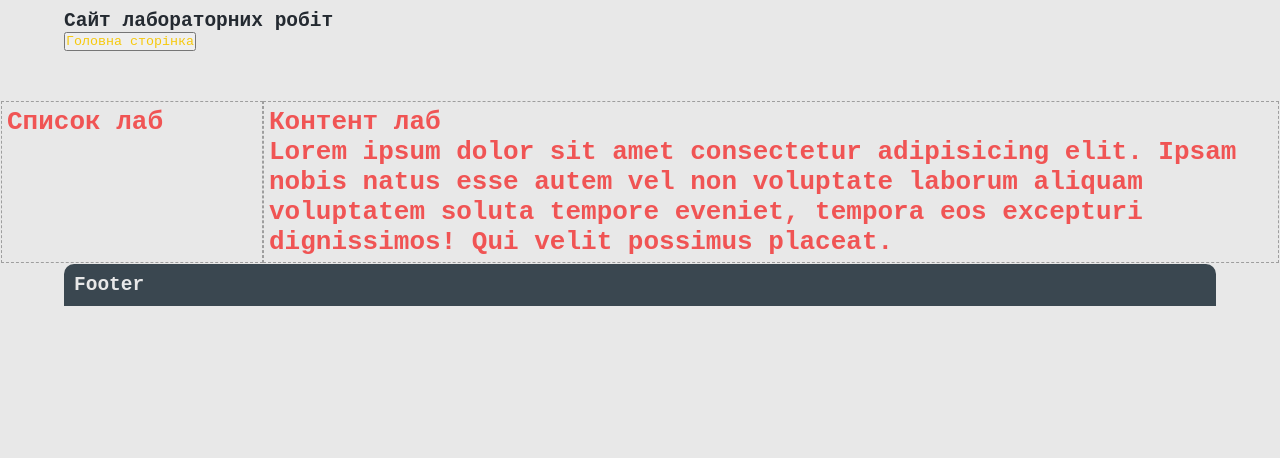
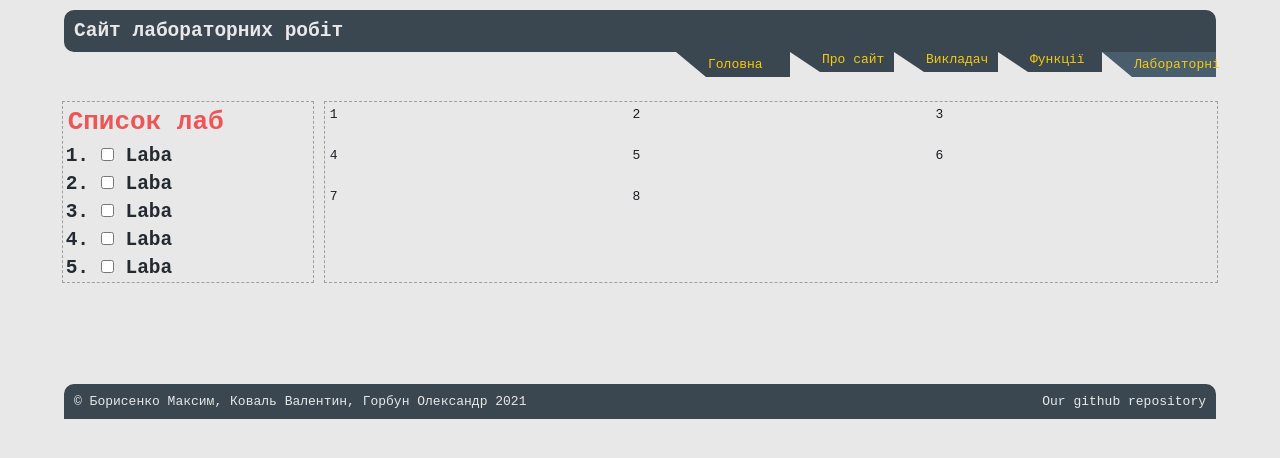
Before and after one commit to bormaxvel/Cursova-lab-site, a website built with Parcel: page src/labs.html in a window 1280 px wide. Built offline with nearby package versions, Linux system fonts and the light colour scheme.

Commit message:
Some changes in labs page

```diff
--- a/src/labs.html
+++ b/src/labs.html
@@ -9,27 +9,54 @@
 </head>
 
 <body>
+
 	<header>
-		<h2>Сайт лабораторних робіт</h2>
-        <button><a href="index.html">Головна сторінка</a></button>
+        <div class = headercont>
+		    <div class="logo">
+                <h2>Сайт лабораторних робіт</h2>
+            </div>
+        </div>
+        <div class="menus">
+            <div class="btn mbtns" id="btnаfirst"><a href="index.html"><span>Головна</span></div>
+            <div class="btn"><a href="index.html#second"><span>Про сайт</span></a></div>
+            <div class="btn"><a href="index.html#third"><span>Викладач</span></a></div>
+            <div class="btn"><a href="index.html#last"><span>Функції</span></a></div>
+            <div class="btn mbtns bactive" id="btnlast"><span>Лабораторні</span></a></div>
+
+        </div>
 	</header>
+
+
     <div class="freespace"></div>
     <div class="labcontainer">
         <div class="container2" id="sidebar">
-            <div class="block2" id="">
+            <div class="block2" id="labslist">
                 <h1>Список лаб</h1>
+                <h2 class="btnlab1">1. <input type="checkbox" name="donelab1" value="donelab1"> Laba</h2>
+                <h2 class="btnlab2">2. <input type="checkbox" name="donelab2" value="donelab1"> Laba</h2>
+                <h2 class="btnlab3">3. <input type="checkbox" name="donelab3" value="donelab1"> Laba</h2>
+                <h2 class="btnlab4">4. <input type="checkbox" name="donelab4" value="donelab1"> Laba</h2>
+                <h2 class="btnlab5">5. <input type="checkbox" name="donelab5" value="donelab1"> Laba</h2>
             </div>
         </div>
         <div class="container2" id="labspace">
-            <div class="block2" id="">
-                <h1>Контент лаб</h1>
-            <h1>Lorem ipsum dolor sit amet consectetur adipisicing elit. Ipsam nobis natus esse autem vel non voluptate laborum aliquam voluptatem soluta tempore eveniet, tempora eos excepturi dignissimos! Qui velit possimus placeat.</h1>
+            <div class="block2" id="labscontent">
+                <div class=labsgrid1 id="labname">1</div>
+                <div class=labsgrid2 id="labstatus">2</div>
+                <div class=labsgrid3 id="labdeadline">3</div>
+                <div class=labsgrid4 id=labinfo>4</div>
+                <div class=labsgrid5 id="labdownload">5</div>
+                <div class=labsgrid6 id="labyoutube">6</div>
+                <div class=labsgrid7 id="labgit">7</div>
+                <div class=labsgrid8 id="labscreen">8</div>
             </div>
         </div>
     </div>
+    <div class="freespace"></div>
 
 	<footer>
-		<h2>Footer</h2>
+        <span>&copy; Борисенко Максим, Коваль Валентин, Горбун Олександр 2021</span>
+		<span><a href="https://github.com/bormaxvel/Cursova-lab-site">Our github repository</a></span>
 	</footer>
 	<script src="main.js"></script>
 </body>
--- a/src/style.sass
+++ b/src/style.sass
@@ -77,6 +77,7 @@ header
             border-top: 25px solid #485e6d
 
 
+
 footer
     padding: 10px 5% 10px 5%
     margin: 0px 5% 0px 5%
@@ -97,6 +98,8 @@ footer
           font-weight: bold
           text-transform: uppercase
           color: $acs2
+
+
 
 //Дизайн головної сторінки нижче
 .container
@@ -166,18 +169,51 @@ footer
 
 
 //Дизайн лабораторної сторінки нижче
+
+
+
 .labcontainer
+    h1
+        padding: 5px
+    h2
+            padding: 3px
+
     padding: 1px
-    display: flex
-    justify-content: space-between
+    display: grid
+    grid-gap: 1em
+    justify-content: space-around
+    grid-template-columns: 10% 70%
     #sidebar
-        padding: 5px
         min-width: 250px
         min-height: 100px
         width: auto
+
     #labspace
-        padding: 5px
         width: auto
+
+        #labscontent
+
+            padding: 5px
+            .labsgrid1
+                grid-area:grid1
+            .labsgrid2
+                grid-area:grid2
+            .labsgrid3
+                grid-area:grid3
+            .labsgrid4
+                grid-area:grid4
+            .labsgrid5
+                grid-area:grid5
+            .labsgrid6
+                grid-area:grid6
+            .labsgrid7
+                grid-area:grid7
+            .labsgrid8
+                grid-area:grid8
+
+            display: grid
+            grid-template-areas: 'grid1 grid2 grid3' 'grid4 grid5 grid6' 'grid4 grid7 grid8'
+            grid-gap: 2em
 
 .freespace
     height: 100px
```
Also changed, not shown: 1 other file.
